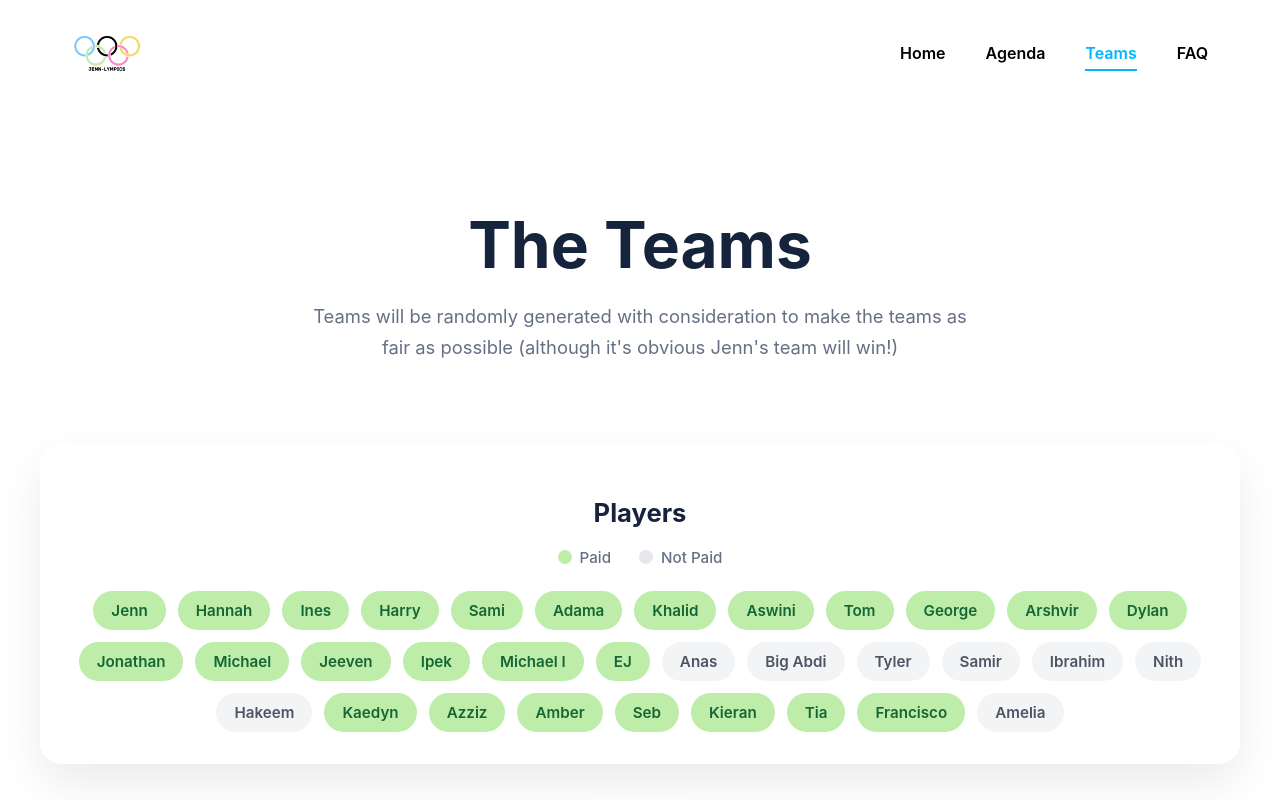
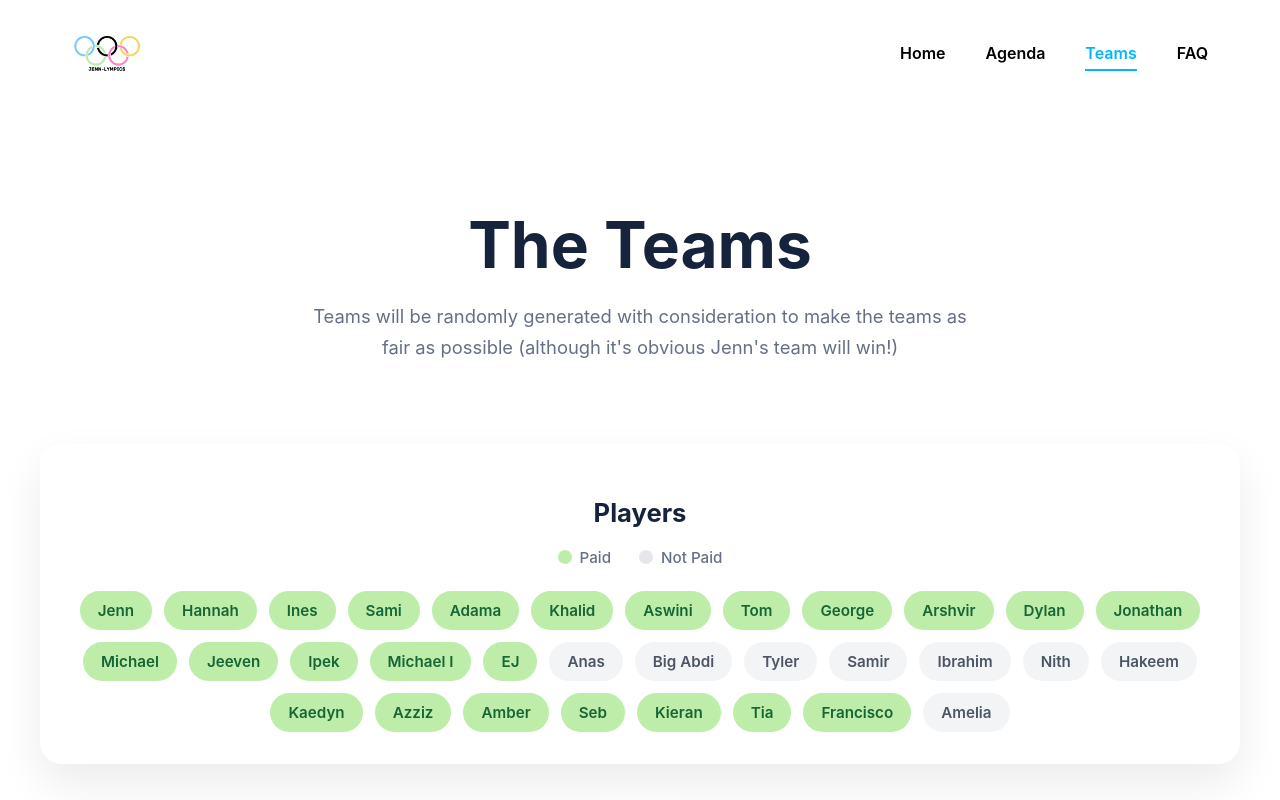
Before and after one commit to Jennipham/jenn-lympics, a React (Vite) app in the folder jenn-lympics-website/: page /teams in a window 1280 px wide. Shown: the top 800 px of the page. Built offline with nearby package versions, Linux system fonts and the light colour scheme.

Commit message:
Remove Harry from the players list

```diff
--- a/jenn-lympics-website/src/components/Teams/players.ts
+++ b/jenn-lympics-website/src/components/Teams/players.ts
@@ -2,7 +2,6 @@ export const players = [
         { name: "Jenn", paid: true },
         { name: "Hannah", paid: true },
         { name: "Ines", paid: true },
-        { name: "Harry", paid: true },
         { name: "Sami", paid: true },
         { name: "Adama", paid: true },
         { name: "Khalid", paid: true },
```
